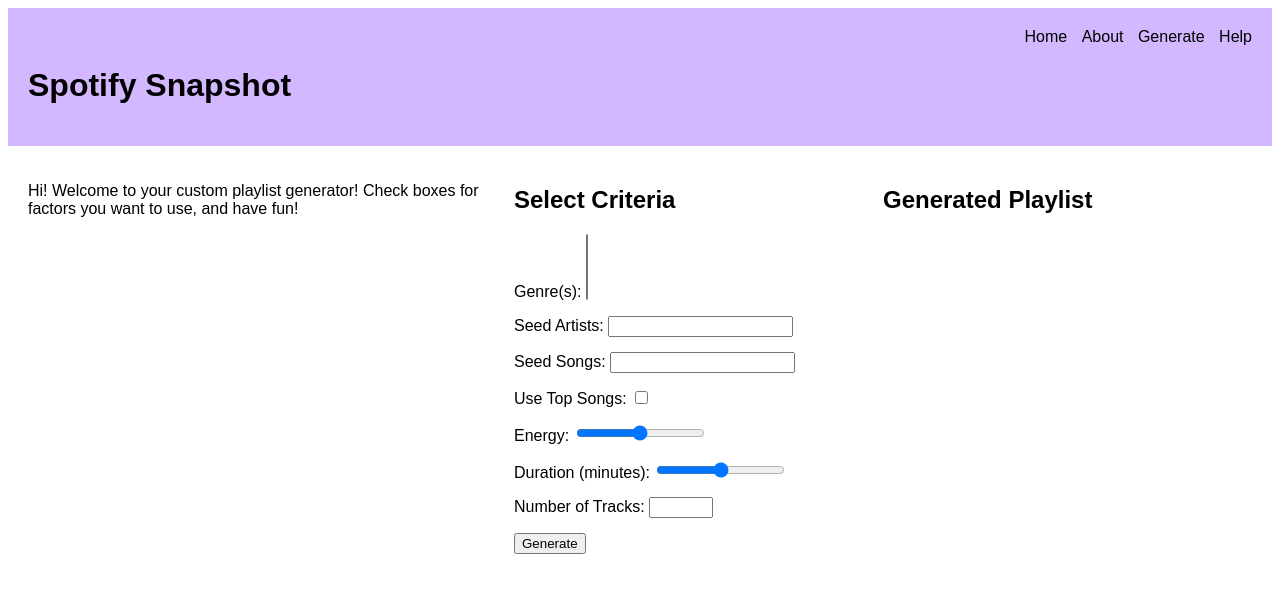
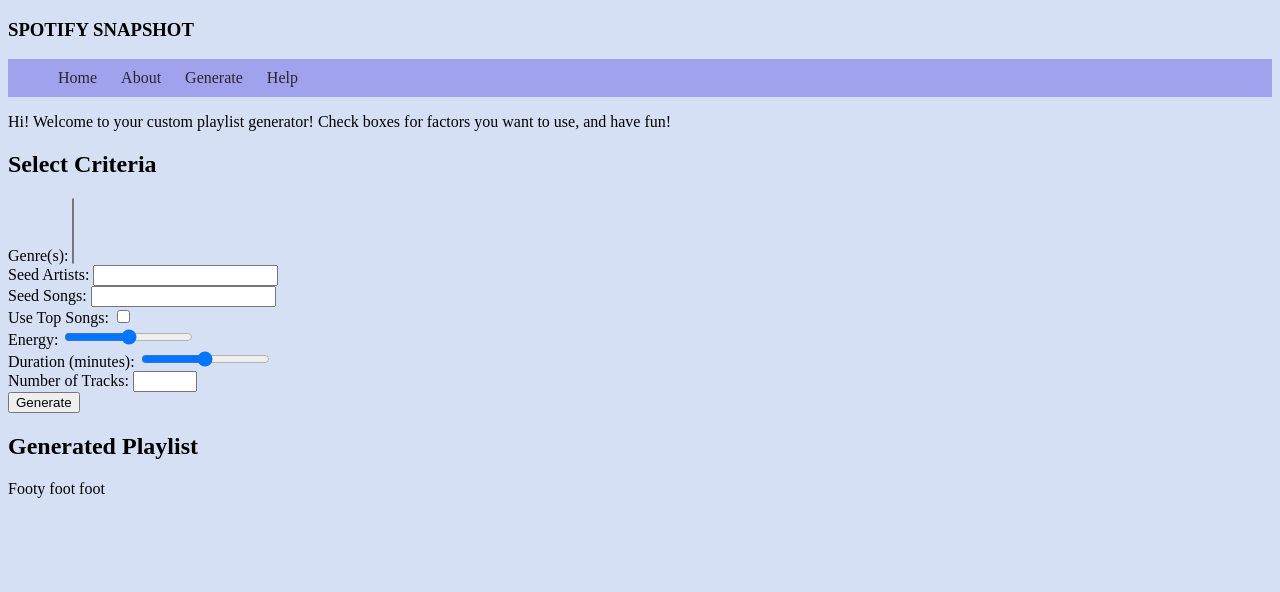
Before and after one commit to ntran03/377-project, a website: page public/generate.html in a window 1280 px wide. Drawn offline with Linux system fonts and the light colour scheme.

Commit message:
Update generate.html
Changed page formatting

```diff
--- a/public/generate.html
+++ b/public/generate.html
@@ -4,19 +4,20 @@
     <meta charset="UTF-8">
     <meta name="viewport" content="width=device-width, initial-scale=1.0">
     <title>Spotify Snapshot</title>
-    <link rel="stylesheet" href="generate.css">
+    <link rel="stylesheet" href="general.css">
+    <script src="main.js"></script>
 </head>
 <body>
-    <header>
-        <div class="header-links">
-            <a href="main.html">Home</a>
-            <a href="about.html">About</a>
-            <a href="#">Generate</a>
-            <a href="help.html">Help</a>
-        </div>
-        <h1>Spotify Snapshot</h1>
-    </header>
-    <main>
+    <h3>SPOTIFY SNAPSHOT</h3>
+    <nav id="main-nav">
+        <ul>
+            <li><a href="main.html">Home</a></li>
+            <li><a href="about.html">About</a></li>
+            <li><a href="generate.html">Generate</a></li>
+            <li><a href="help.html">Help</a></li>
+        </ul>
+    </nav>
+    <div class="content-area">
         <section id="welcome-section">
             <p>Hi! Welcome to your custom playlist generator! Check boxes for factors you want to use, and have fun!</p>
         </section>
@@ -58,7 +59,10 @@
             <ul id="playlist">
             </ul>
         </section>
-    </main>
-    <script src="script.js"></script>
+    </div>
+    <footer id="bar">
+        <p>Footy foot foot</p>
+    </footer>
+    <script src="testing_generate.js"></script>
 </body>
 </html>
```
